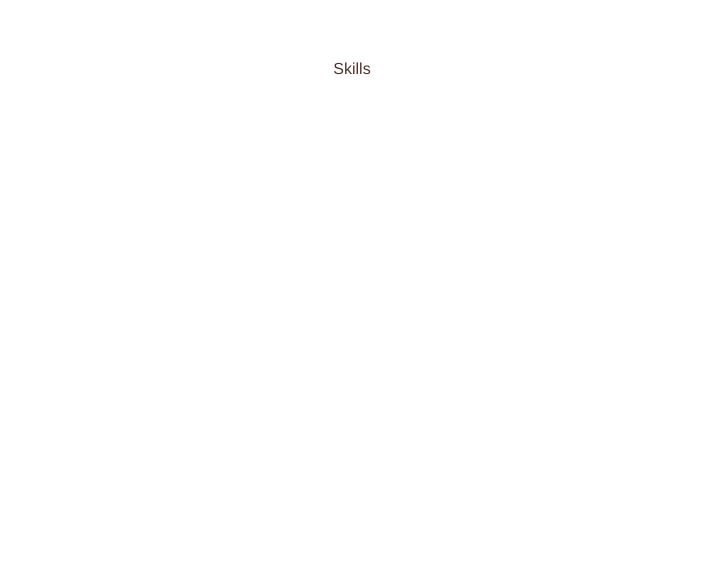
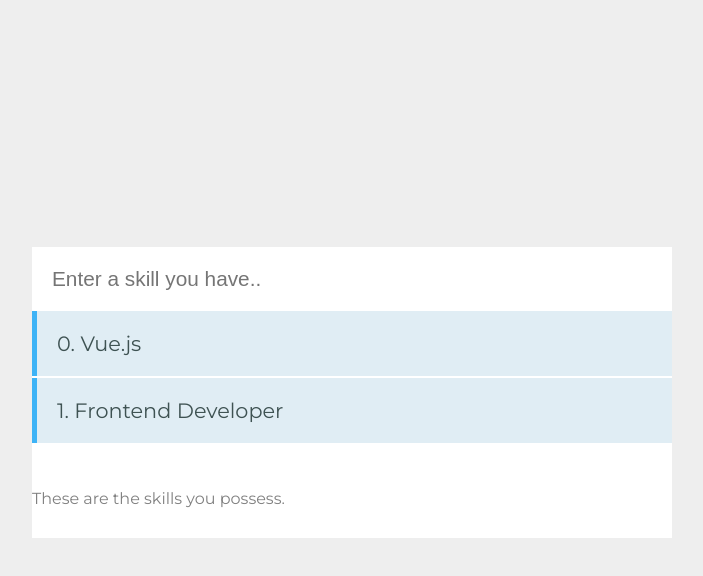
Before and after one commit to BrentBauman86/vue-test, a Vue app: page / in a window 1280 px wide. Shown: the top 576 px of the page, without its empty margins (288-991 px from the left). Built offline with nearby package versions, Linux system fonts and the light colour scheme.

Commit message:
build text box/list items

```diff
--- a/src/App.vue
+++ b/src/App.vue
@@ -16,12 +16,23 @@
 </script>
 
 <style>
+@import url('https://fonts.googleapis.com/css?family=Montserrat:400,700');
+
+body {
+  background-color: #eeeeee;
+  font-family: 'Montserrat', sans-serif;
+  display: grid;
+  grid-template-rows: auto;
+  justify-items: center;
+  align-items: center;
+}
+
+body, html {
+  margin: 0;
+  height: 100%;
+}
+
 #app {
-  font-family: 'Avenir', Helvetica, Arial, sans-serif;
-  -webkit-font-smoothing: antialiased;
-  -moz-osx-font-smoothing: grayscale;
-  text-align: center;
-  color: #50332c;
-  margin-top: 60px;
+  width: 50%;
 }
 </style>
--- a/src/components/Skills.vue
+++ b/src/components/Skills.vue
@@ -1,32 +1,73 @@
 <template>
   <div class="hello">
-    Skills
+    <div class="holder">
+
+      <form @submit.prevent="addSkill">
+        <input type="text" placeholder="Enter a skill you have.." v-model="skill">
+      </form>
+
+      <ul>
+        <li v-for="(data, index) in skills" :key='index'>{{index}}. {{data.skill}}</li>
+      </ul>
+
+    <p>These are the skills you possess.</p>
+  </div>
   </div>
 </template>
 
 <script>
 export default {
   name: 'Skills',
-  props: {
-
+ data() {
+   return {
+    skill: "",
+    skills: [
+      {"skill": "Vue.js"},
+      {"skill": "Frontend Developer"},
+    ]
+    }
   }
 }
 </script>
 
 <!-- Add "scoped" attribute to limit CSS to this component only -->
 <style scoped>
-h3 {
-  margin: 40px 0 0;
+.holder {
+  background: #fff;
 }
+
 ul {
+  margin: 0;
+  padding: 0;
   list-style-type: none;
-  padding: 0;
 }
-li {
-  display: inline-block;
-  margin: 0 10px;
+
+ul li {
+  padding: 20px;
+  font-size: 1.3em;
+  background-color: #e0edf4;
+  border-left: 5px solid #3eb3f6;
+  margin-bottom: 2px;
+  color: #3e5252;
 }
-a {
-  color: #42b983;
+
+p {
+  test-align: center;
+  padding: 30px 0;
+  color: gray;
 }
+
+.container {
+  box-shadow: 0px 0px 40px lightgray;
+}
+
+input {
+  width: calc(100% - 40px);
+  border: 0;
+  padding: 20px;
+  font-size: 1.3em;
+  background-color: #3223333;
+  color: #687f7f;
+}
+
 </style>
```
